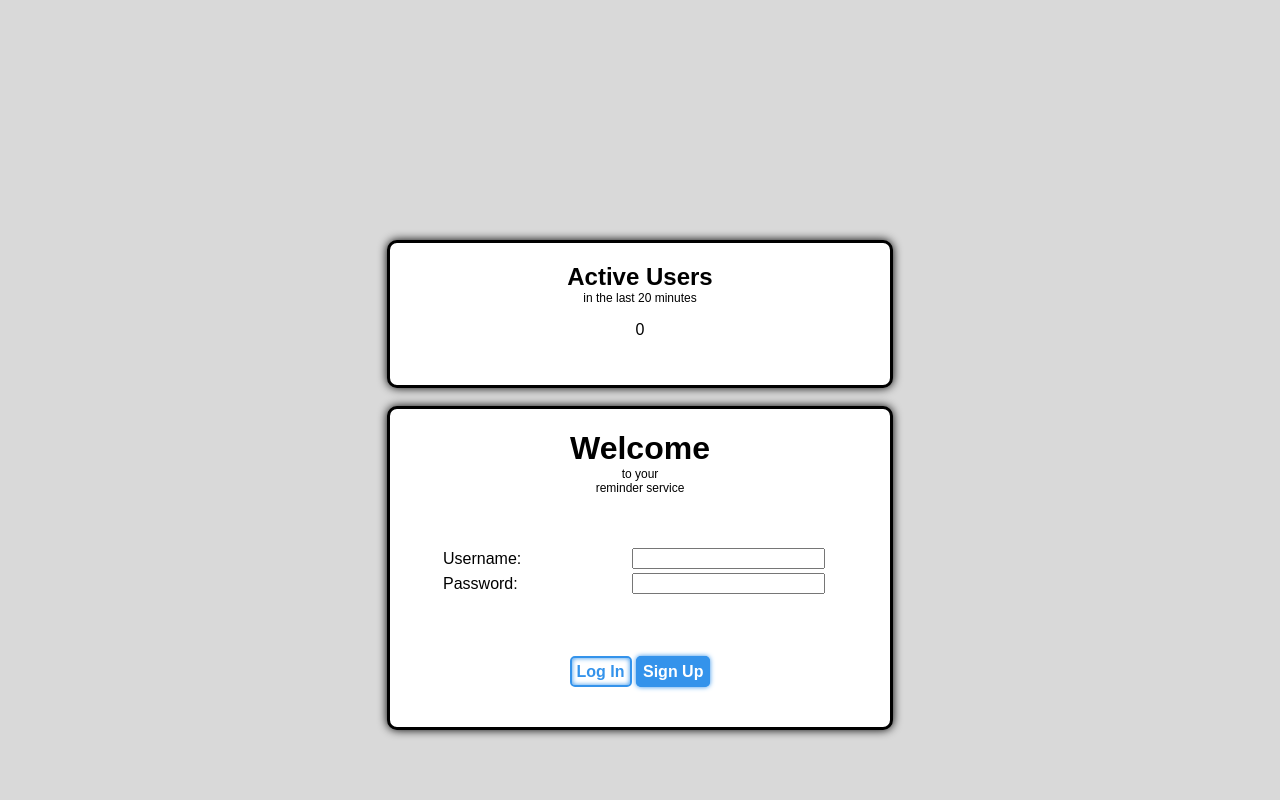
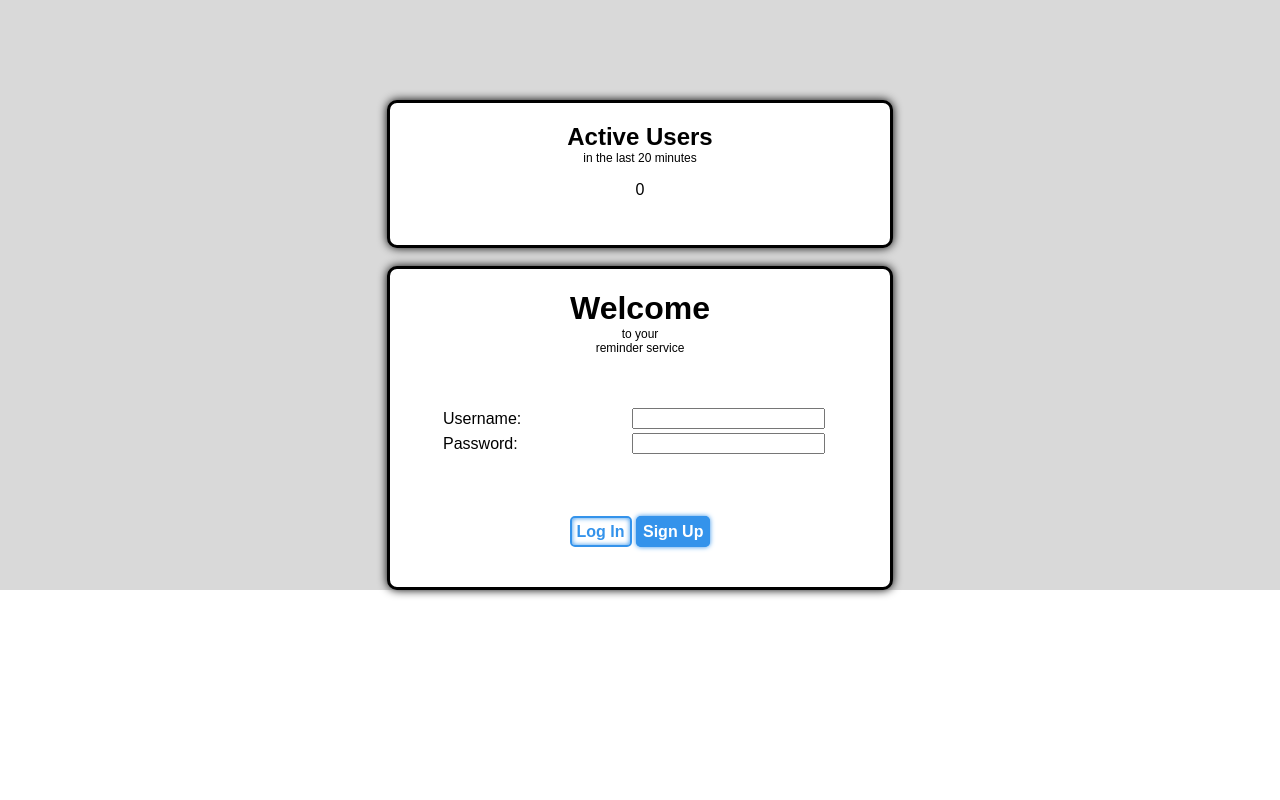
Before and after one commit to marcel-dev-acc/reminderApp, a Django app: page / in a window 1280 px wide. Run offline with Django 3.2, Linux system fonts and the light colour scheme; data that the repository does not hold is empty.

Commit message:
Update stylesheet.css
👌

```diff
--- a/app/static/stylesheet.css
+++ b/app/static/stylesheet.css
@@ -3,11 +3,10 @@ body{
     font-family: sans-serif;
 }
 .mainCont{
-    height: 100vh;
     background-color: rgba(2,2,2,0.15);
 }
 .spaceDiv{
-    height:30%;
+    height:100px;
 }
 .Box{
     border: solid;
```
